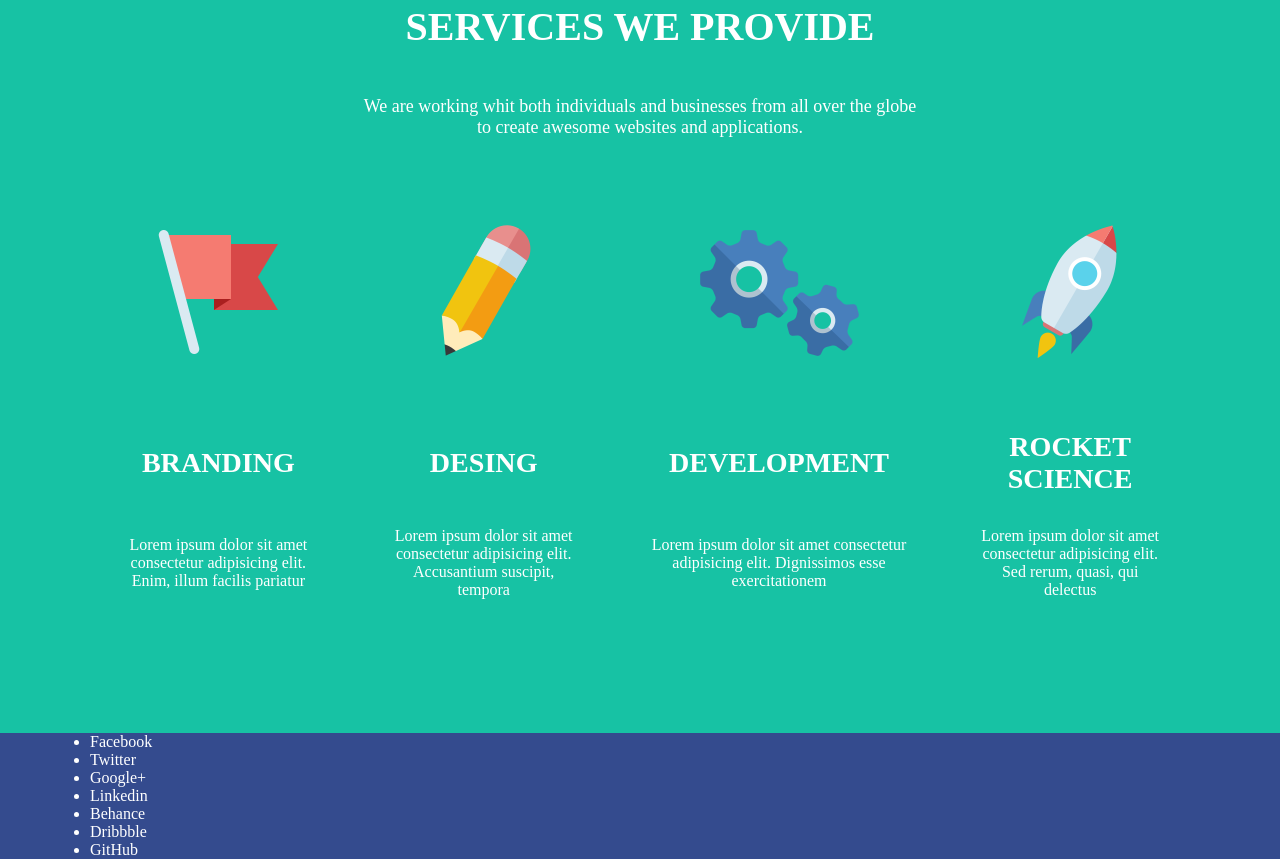
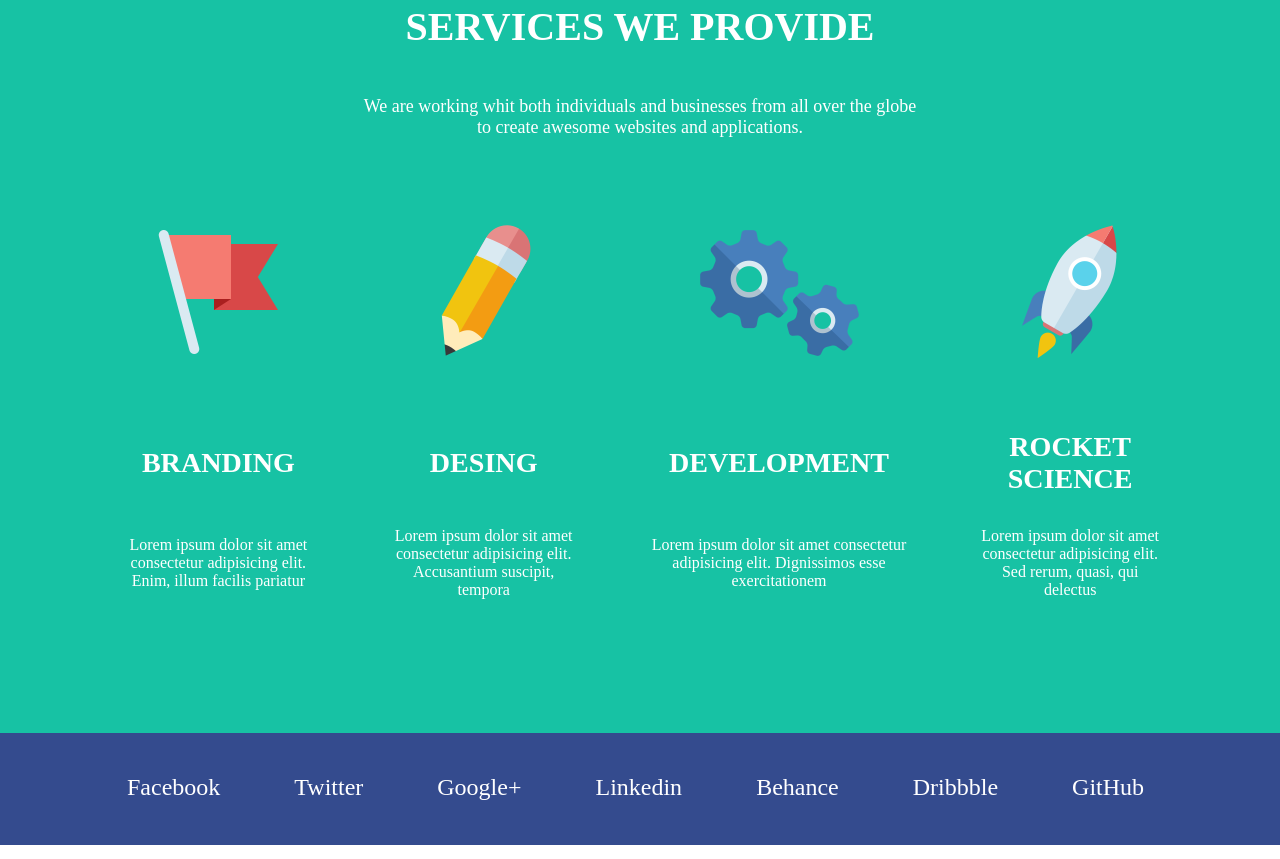
Before and after one commit to jramos22/practica-Examen, a plain HTML site: page index.html in a window 1280 px wide. Shown: the part 698-1557 px from the top of the page. Drawn offline with Linux system fonts and the light colour scheme.

Commit message:
agrego el footer(tercera parte de la practica de examen) y unos detalles mas

```diff
--- a/CSS/style.css
+++ b/CSS/style.css
@@ -38,6 +38,10 @@
 }
 #nav a{
     text-decoration: none;
+}
+#nav a:hover{
+    padding: 10px 17px;
+    background-color: #643a79;
 }
 #header{
     background-color: #87509c;
@@ -91,3 +95,15 @@ table{
 #footer{
     background-color: #344b8e;
 }
+#footer ul li{
+    font-size: 24px;
+    float: left;
+    list-style: none;
+    padding: 41px 37px 44px;
+}
+#footer ul li a{
+    text-decoration: none;
+}
+#footer ul li a:hover{
+    color: #30b4e2;
+}
--- a/index.html
+++ b/index.html
@@ -60,16 +60,16 @@
             </div>
         </div>
     </div>
-    <div id="footer">
+    <div id="footer" class="clearfix">
         <div class="wrapper">
             <ul>
-                <li>Facebook</li>
-                <li>Twitter</li>
-                <li>Google+</li>
-                <li>Linkedin</li>
-                <li>Behance</li>
-                <li>Dribbble</li>
-                <li>GitHub</li>
+                <li><a href="#">Facebook</a></li>
+                <li><a href="#">Twitter</a></li>
+                <li><a href="#">Google+</a></li>
+                <li><a href="#">Linkedin</a></li>
+                <li><a href="#">Behance</a></li>
+                <li><a href="#">Dribbble</a></li>
+                <li><a href="#">GitHub</a></li>
             </ul>
         </div>
     </div>
```
